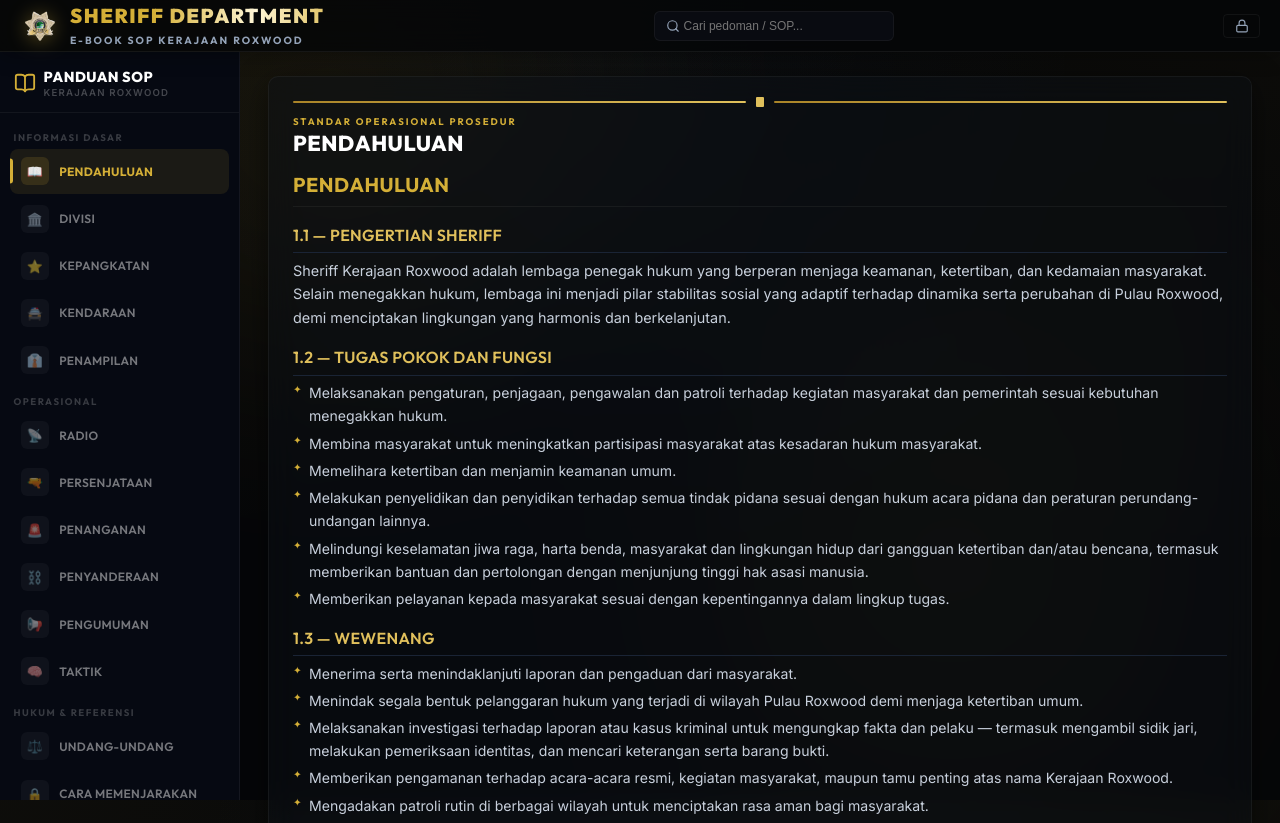
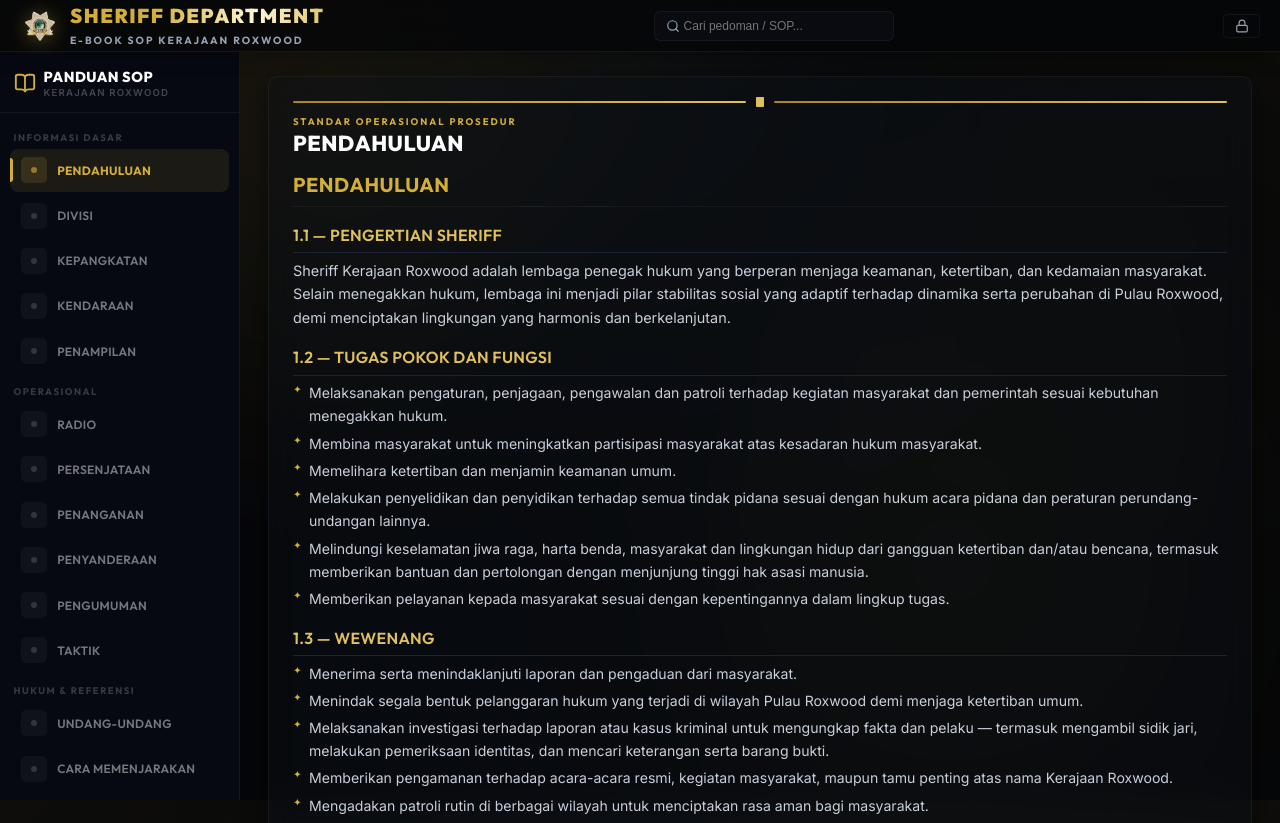
Before and after one commit to KINGR0YS/ebooksheriff, a Next.js app: page / in a window 1280 px wide. Shown: the top 823 px of the page. Built offline with nearby package versions, Linux system fonts and the light colour scheme.

Commit message:
refactor: simplify sidebar icons to minimal dot style for professional look

```diff
--- a/app/page.tsx
+++ b/app/page.tsx
@@ -394,13 +394,13 @@ export default function Home() {
           display: flex;
           align-items: center;
           justify-content: center;
-          width: 28px;
-          height: 28px;
-          border-radius: 6px;
+          width: 26px;
+          height: 26px;
+          border-radius: 5px;
           background: rgba(255, 255, 255, 0.04);
           flex-shrink: 0;
-          transition: background 0.18s ease;
-          font-size: 0.8rem;
+          transition: background 0.18s ease, color 0.18s ease;
+          color: rgba(255, 255, 255, 0.25);
         }
 
         .hb-nav-btn:hover {
@@ -827,10 +827,10 @@ export default function Home() {
             <div className="hb-nav-group">
               <span className="hb-nav-group-label">Informasi Dasar</span>
               <div className="hb-nav-group-items">
-                {[{id:'pendahuluan', label:'Pendahuluan', icon:'📖'},{id:'divisi', label:'Divisi', icon:'🏛️'},{id:'kepangkatan', label:'Kepangkatan', icon:'⭐'},{id:'kendaraan', label:'Kendaraan', icon:'🚔'},{id:'penampilan', label:'Penampilan', icon:'👔'}].map(item => (
+                {[{id:'pendahuluan', label:'Pendahuluan'},{id:'divisi', label:'Divisi'},{id:'kepangkatan', label:'Kepangkatan'},{id:'kendaraan', label:'Kendaraan'},{id:'penampilan', label:'Penampilan'}].map(item => (
                   <button key={item.id} className={`hb-nav-btn ${activeSectionId === item.id ? 'active' : ''}`}
                     onClick={() => { setActiveSectionId(item.id); setIsSidebarOpen(false); setHighlightQuery(''); setEditingSectionId(null); }}>
-                    <span className="nav-icon">{item.icon}</span>
+                    <span className="nav-icon"><svg width="12" height="12" viewBox="0 0 12 12" fill="none"><circle cx="6" cy="6" r="3" fill="currentColor" opacity="0.6"/></svg></span>
                     {item.label}
                   </button>
                 ))}
@@ -840,10 +840,10 @@ export default function Home() {
             <div className="hb-nav-group">
               <span className="hb-nav-group-label">Operasional</span>
               <div className="hb-nav-group-items">
-                {[{id:'radio', label:'Radio', icon:'📡'},{id:'senjata', label:'Persenjataan', icon:'🔫'},{id:'penanganan', label:'Penanganan', icon:'🚨'},{id:'penyanderaan', label:'Penyanderaan', icon:'⛓️'},{id:'pengumuman', label:'Pengumuman', icon:'📢'},{id:'taktik', label:'Taktik', icon:'🧠'}].map(item => (
+                {[{id:'radio', label:'Radio'},{id:'senjata', label:'Persenjataan'},{id:'penanganan', label:'Penanganan'},{id:'penyanderaan', label:'Penyanderaan'},{id:'pengumuman', label:'Pengumuman'},{id:'taktik', label:'Taktik'}].map(item => (
                   <button key={item.id} className={`hb-nav-btn ${activeSectionId === item.id ? 'active' : ''}`}
                     onClick={() => { setActiveSectionId(item.id); setIsSidebarOpen(false); setHighlightQuery(''); setEditingSectionId(null); }}>
-                    <span className="nav-icon">{item.icon}</span>
+                    <span className="nav-icon"><svg width="12" height="12" viewBox="0 0 12 12" fill="none"><circle cx="6" cy="6" r="3" fill="currentColor" opacity="0.6"/></svg></span>
                     {item.label}
                   </button>
                 ))}
@@ -853,10 +853,10 @@ export default function Home() {
             <div className="hb-nav-group">
               <span className="hb-nav-group-label">Hukum & Referensi</span>
               <div className="hb-nav-group-items">
-                {[{id:'undang-undang', label:'Undang-Undang', icon:'⚖️'},{id:'hukum', label:'Cara Memenjarakan', icon:'🔒'},{id:'barang-ilegal', label:'Barang Ilegal', icon:'📦'},{id:'fitur-f1', label:'Fitur F1', icon:'📋'}].map(item => (
+                {[{id:'undang-undang', label:'Undang-Undang'},{id:'hukum', label:'Cara Memenjarakan'},{id:'barang-ilegal', label:'Barang Ilegal'},{id:'fitur-f1', label:'Fitur F1'}].map(item => (
                   <button key={item.id} className={`hb-nav-btn ${activeSectionId === item.id ? 'active' : ''}`}
                     onClick={() => { setActiveSectionId(item.id); setIsSidebarOpen(false); setHighlightQuery(''); setEditingSectionId(null); }}>
-                    <span className="nav-icon">{item.icon}</span>
+                    <span className="nav-icon"><svg width="12" height="12" viewBox="0 0 12 12" fill="none"><circle cx="6" cy="6" r="3" fill="currentColor" opacity="0.6"/></svg></span>
                     {item.label}
                   </button>
                 ))}
```
